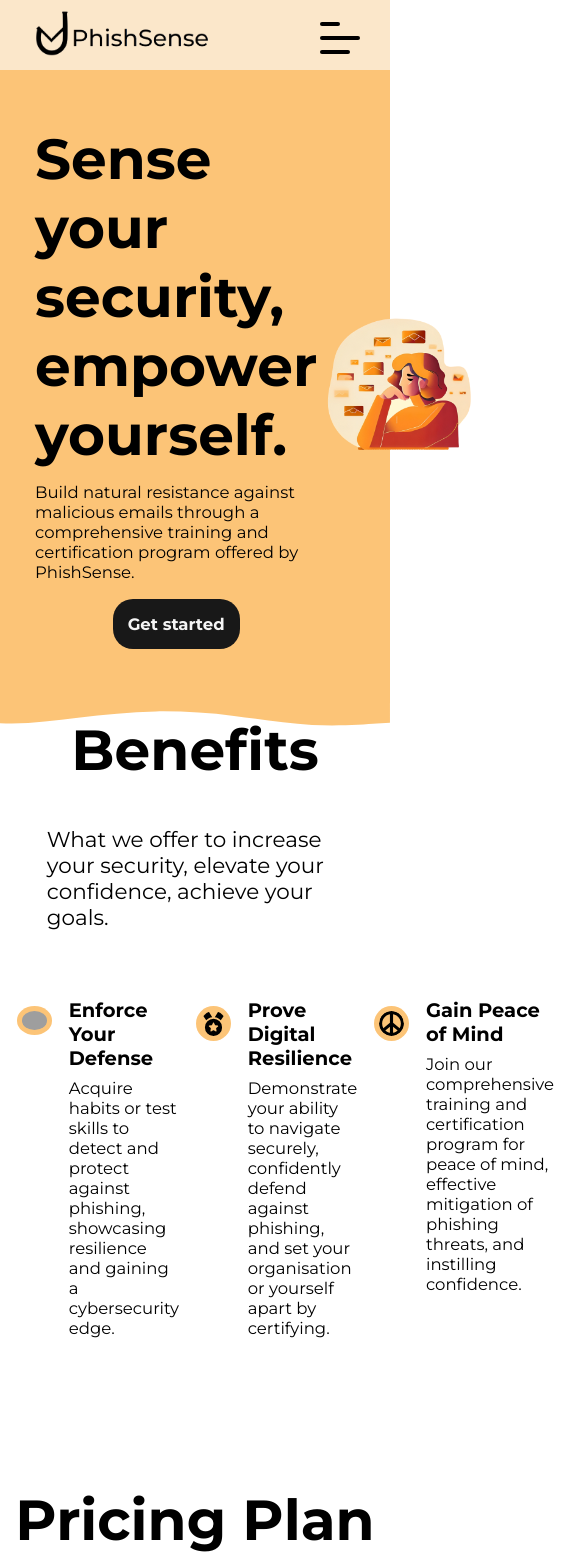
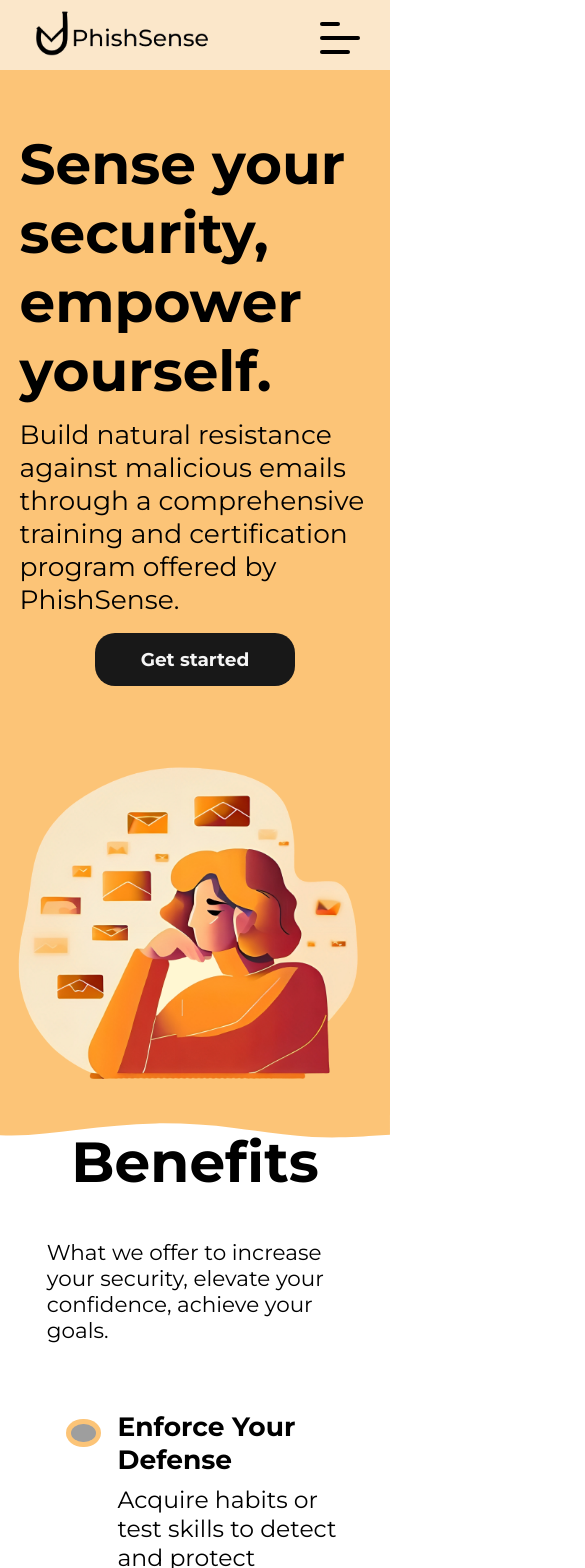
Before and after one commit to Que-sar/PhishSense, a React (Create React App) app: page / in a window 390 px wide. Shown: the top 1568 px of the page, 585 px wide, since content can reach past the window. Built offline with nearby package versions, Linux system fonts and the light colour scheme; grey boxes are pictures that could not be loaded.

Commit message:
Mobile responsivity done

```diff
--- a/src/components/home/Benefits.css
+++ b/src/components/home/Benefits.css
@@ -36,8 +36,13 @@
     margin-top: 8vh;
 }
 
+.benefits-list {
+    margin-right: 5vw;
+    margin-left: 5vw;
+}
+
 .benefits-list > * {
-    max-width: 40vh;
+    max-width: 30vw;
     display: flex;
     flex-direction: row;
     margin-bottom: 20px;
@@ -73,3 +78,27 @@
     border-radius: 50%;
     padding: 5px;
   }
+
+
+  @media (max-width: 991px) {
+
+      .benefits-list {
+        flex-direction: column;
+        justify-content: center;
+        align-items: center;
+      }
+
+
+      .benefits-list > * {
+        max-width: 75vw;
+      }
+
+      .benefit-item-title {
+        font-size: calc(25px + 0.390625vw);
+      }
+
+      .benefit-item-description {
+        font-size: calc(22px + 0.390625vw);
+      }
+
+    }
--- a/src/components/home/Hero.css
+++ b/src/components/home/Hero.css
@@ -7,28 +7,25 @@
     justify-content: space-around;
     align-items: center;
     background:#fcc477;
-    height: 75vh;
 }
-
-
 
 .hero-action {
     flex: 1;
     display: flex;
     flex-direction: column;
-    margin-left: 35px;
+    margin-left: 5vw;
     justify-content: center;
     align-items: center;
 }
 
 .hero-title {
     font-weight: bolder;
-    font-size: calc(55px + 0.390625vw);;
+    font-size: calc(55px + 0.390625vw);
     margin-top: 7vh;
 }
 
 .hero-description {
-    font-size: calc(15px + 0.390625vw);;
+    font-size: calc(15px + 0.390625vw);
     font-weight: 400;
     margin-top: 1.5vh;
     max-width: 600px
@@ -36,8 +33,9 @@
 
 .hero-action-button {
     position: relative;
-    font-size: calc(15px + 0.390625vw);
+    font-size: calc(17px + 0.390625vw);
     font-weight: bold;
+    width: 200px;
     background-color: rgb(24, 24, 24);
     color: #f5f5f5;
     border-radius: 20px;
@@ -65,3 +63,28 @@
     height: auto;
     max-height: 72vh;
 }
+
+@media (max-width: 991px) {
+
+    .hero-section {
+        flex-direction: column;
+        justify-content: center;
+        align-items: center;
+    }
+
+    .hero-action {
+        margin-left: 5vw;
+        margin-right: 5vw;
+
+    }
+
+    .hero-description {
+        font-size: calc(25px + 0.390625vw);
+    }
+
+    .hero-image img{
+        margin-left: 4vw;
+        max-width: 95vw;
+        height: auto;
+    }
+}
--- a/src/components/home/Pricing.css
+++ b/src/components/home/Pricing.css
@@ -65,7 +65,6 @@
   margin: 0 0.5vw;
   width: 320px;
   padding-top: 2vh;
-  margin-bottom: 8vh;
 }
 
 .pricing-panel-title {
@@ -200,3 +199,41 @@
     padding-inline-start: 20px;
     margin: 0;
 }
+
+.price-action-button {
+
+    font-size: calc(15px + 0.390625vw);
+    font-weight: bold;
+    background-color: rgb(24, 24, 24);
+    color: #f5f5f5;
+    border-radius: 20px;
+    margin-top: 4vh;
+    padding: 15px;
+    width: 200px;
+}
+
+.price-action-button:hover {
+    background-color: rgba(0,0,0, 0.65);
+    transition: background-color 0.3s ease;
+}
+
+
+
+@media (max-width: 991px) {
+    .pricing-panel-section {
+        flex-direction: column;
+        justify-content: center;
+        align-items: center;
+      }
+
+      .pricing-panel {
+        margin-bottom: 2vh;
+        width: 70vw;
+        padding-top: 2vh;
+      }
+
+      #numberInput {
+        width: 30vw;
+      }
+
+}
--- a/src/components/home/Pricing.js
+++ b/src/components/home/Pricing.js
@@ -86,6 +86,7 @@ const Pricing = () => {
                 <div className='pricing-panel-price training-price'>
                     {enterprisePeople * individualPrice.training}$
                 </div>
+                <button className='price-action-button'>Get started</button>
                 <div className="horizontalLine"></div>
                 <div className='pricing-panel-description training-description'>
                     {individualButton ? individual.training : enterprise.training}
@@ -110,6 +111,7 @@ const Pricing = () => {
                 <div className='pricing-panel-price certification-price'>
                     {enterprisePeople * individualPrice.certification}$
                 </div>
+                <button className='price-action-button'>Get started</button>
                 <div className="horizontalLine-whites"></div>
                 <div className='pricing-panel-description certification-description'>
                     {individualButton ? individual.certification : enterprise.certification}
@@ -134,6 +136,7 @@ const Pricing = () => {
                 <div className='pricing-panel-price comprehensive-price'>
                     {enterprisePeople * individualPrice.comprehensive}$
                 </div>
+                <button className='price-action-button'>Get started</button>
                 <div className="horizontalLine"></div>
                 <div className='pricing-panel-description comprehensive-description'>
                 {individualButton ? individual.comprehensive : enterprise.comprehensive}
--- a/src/pages/Home.js
+++ b/src/pages/Home.js
@@ -3,6 +3,7 @@ import React from 'react';
 import Hero from '../components/home/Hero';
 import Benefits from '../components/home/Benefits';
 import Pricing from '../components/home/Pricing';
+import Footer from '../components/footer/Footer';
 
 
 const Home = () => {
@@ -15,6 +16,8 @@ const Home = () => {
 
             <Pricing />
 
+            <Footer />
+
     </div>
     )
 
```
